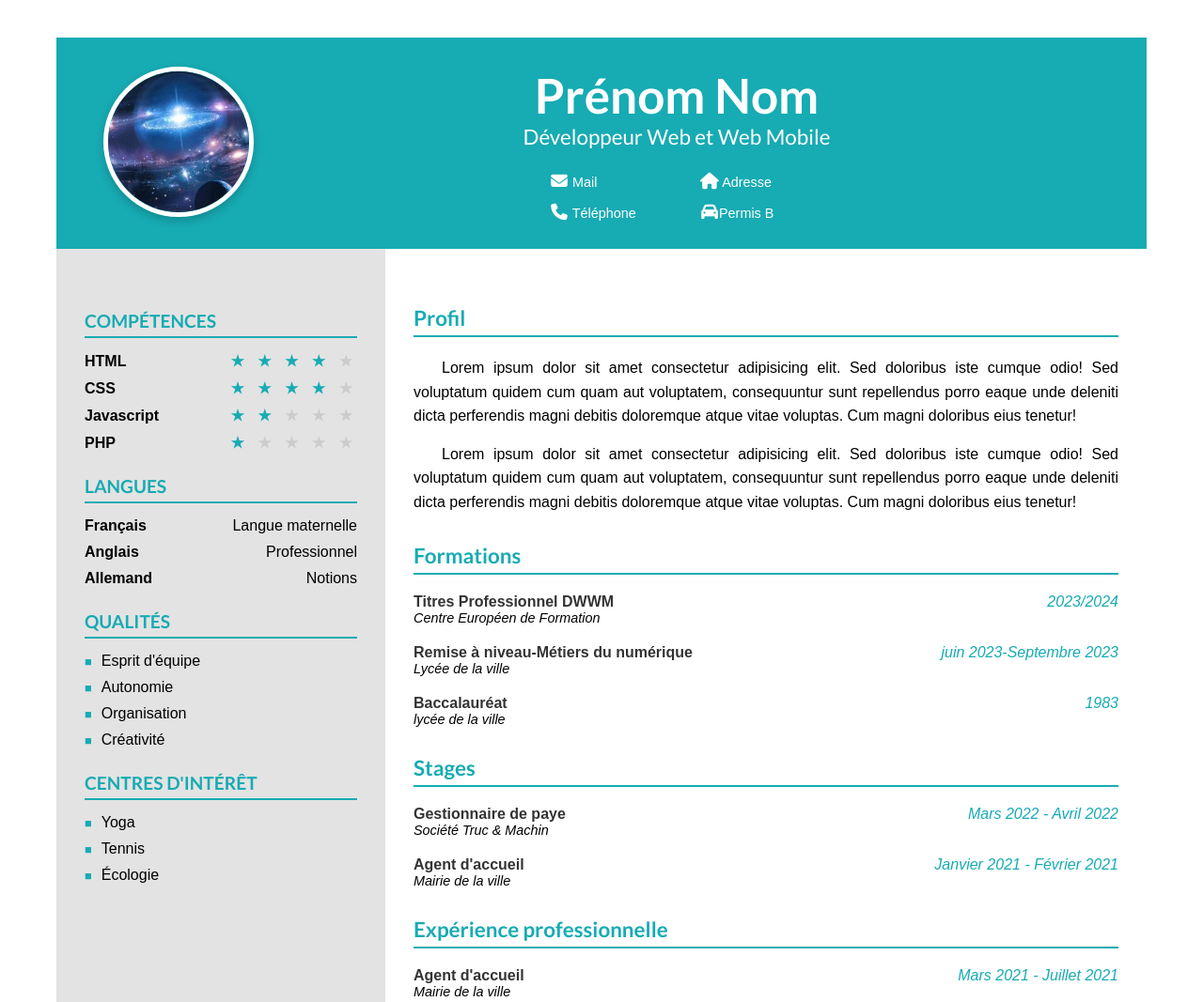
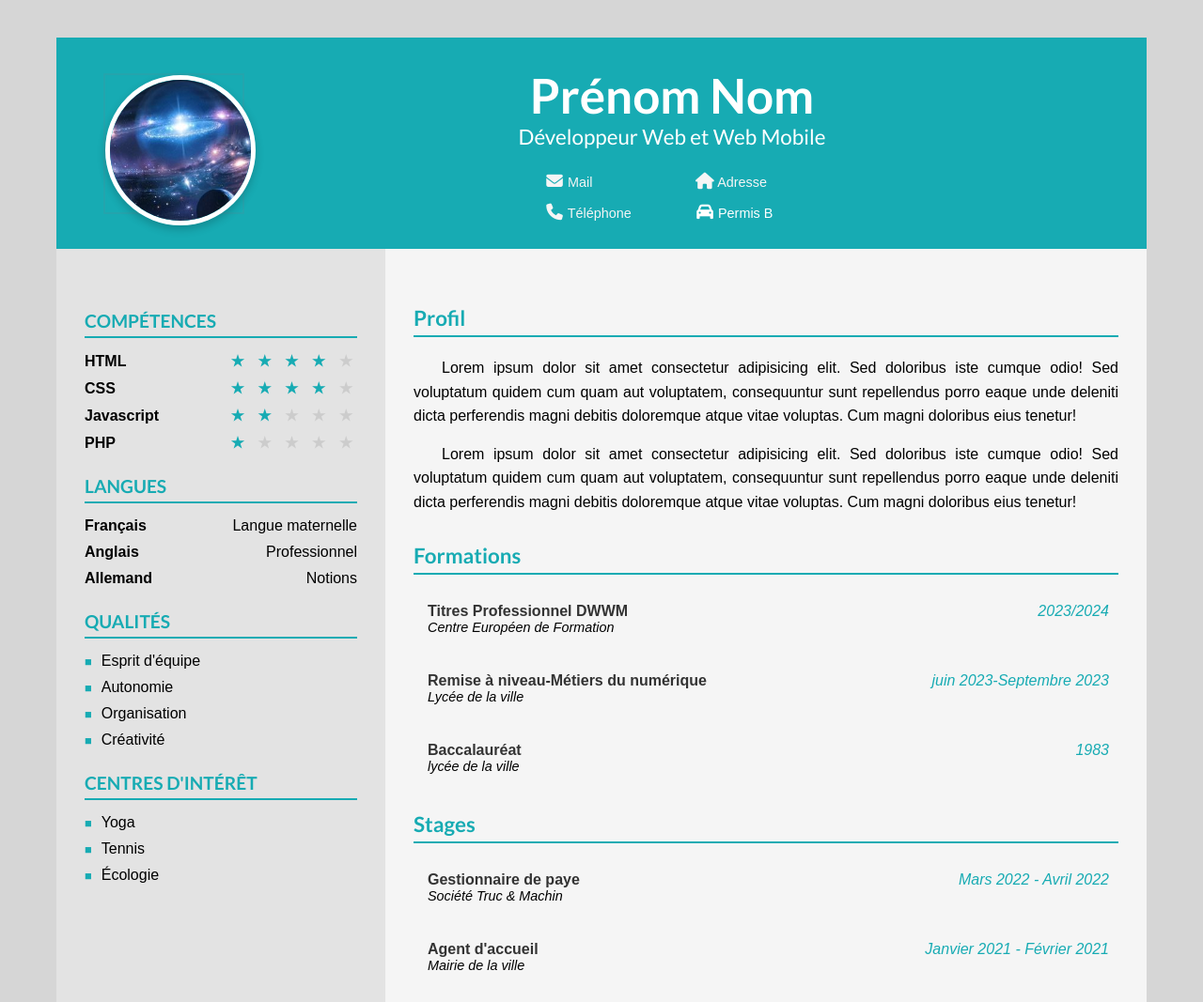
Before and after one commit to Mylk1244/premier-depot, a plain HTML site: page index.html in a window 1280 px wide. Shown: the top 1067 px of the page at 94% size. Drawn offline with Linux system fonts and the light colour scheme; a web font is replaced by a local one.

Commit message:
effects+verification

```diff
--- a/assets/css/style.css
+++ b/assets/css/style.css
@@ -18,11 +18,12 @@
 
     /* Fonts */
     body {
-        font-family: 'Raleway', sans-serif; /* Contenu en Raleway */
+        font-family: 'Raleway', sans-serif;
+        background-color: rgba(51, 51, 51, 0.2);
 }
 
     h1, h2, h3 {
-        font-family: 'Lato', sans-serif; /* Titres en Lato */
+        font-family: 'Lato', sans-serif;
 }
 
 /* end of Fonts */
@@ -101,6 +102,14 @@
         text-align: center;
         font-size: 1.1rem;
 }
+    .contact-list a {
+        text-decoration: none;
+        color: var(--bg-page);
+    }
+    .contact-list a:hover {
+        text-decoration: none;
+        color: var(--text-dark);
+    }
     address {
         font-style: normal;
     }
@@ -208,6 +217,7 @@
     .professional-profile {
         flex: 1;
         padding: 30px;
+        background-color: var(--bg-page);
 }
     .professional-profile h3 {
         font-size: 1.4rem;
@@ -220,7 +230,7 @@
 }
     .profile p {
         text-align: justify;
-        text-indent: 30px; /* Alinéa sur la première ligne */
+        text-indent: 30px;
         margin-bottom: 15px;
         line-height: 1.6;
 }
@@ -232,6 +242,7 @@
         display: flex;
         flex-wrap: wrap;
         justify-content: space-between;
+        white-space: nowrap;
 }
     .professional-profile .title {
         font-weight: bold;
@@ -282,3 +293,41 @@
         color: var(--bg-page);
     }
 /* end of footer */
+
+    /* Dynamic */
+
+    /* hover */
+    .professional-profile li{
+        border-left: 5px solid transparent;
+        background-color: transparent;
+        transition: 0.3s;
+        padding: 10px;
+}
+    .professional-profile li:hover {
+        background-color: #f2f2f2;
+        border-left: 5px solid #24A4AD;
+}
+    /* end of Hover */
+    /* Zoom */
+    .profile-figure {
+        width: 150px;
+        height: 150px;
+        border: 2px solid #24A4AD;
+}
+    .profile-figure img {
+        cursor: zoom-in;
+        display: block;
+}
+    /* end of Zoom */
+
+    /* Opacity */
+    .social-networks i {
+        opacity: 1;
+        transition: opacity 0.3s ease;
+}
+    .social-networks a:hover i {
+    opacity: 0.7;
+}
+
+/* end of opacity */
+/* end of Dynamic */
--- a/index.html
+++ b/index.html
@@ -9,6 +9,7 @@
     <link rel="stylesheet" href="./assets/css/style.css">
     <link rel="icon" href="./assets/img/favicon.png">
     <link rel="stylesheet" href="https://cdnjs.cloudflare.com/ajax/libs/font-awesome/6.5.1/css/all.min.css">
+
 </head>
     <body>
         <div id="container">
@@ -17,7 +18,9 @@
             <section class="header-content">
 
                 <figure class="profile-figure">
+                    <a href="assets/img/profile.jpg" target="_blank">
                     <img src="assets/img/profile.jpg" alt="Photo de profil">
+                    </a>
                 </figure>
 
                 <div class="header-text">
@@ -25,10 +28,10 @@
                     <h2>Développeur Web et Web Mobile</h2>
                 <address>
                     <ul class="contact-list">
-                        <li><i class="fa-solid fa-envelope"></i> Mail</li>
-                        <li><i class="fa-solid fa-house"></i> Adresse</li>
-                        <li><i class="fa-solid fa-phone"></i> Téléphone</li>
-                        <li><i class="fa-solid fa-car"></i>Permis B</li>
+                        <li><a href="mailto:tonnom@email.com" target="_blank"><i class="fa-solid fa-envelope"></i> Mail</a></li>
+                        <li><a href="https://maps.google.com/" target="_blank"><i class="fa-solid fa-house"></i> Adresse </a> </li>
+                        <li><a href="tel:+33612345678"><i class="fa-solid fa-phone"></i> Téléphone </a> </li>
+                        <li><i class="fa-solid fa-car"></i> Permis B</li>
                     </ul>
                 </address>
                 </div>
```
